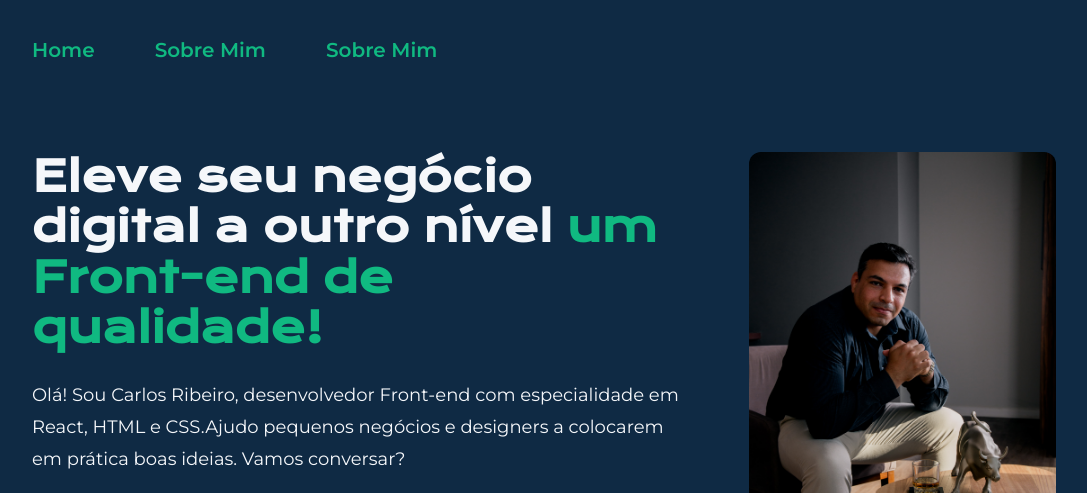
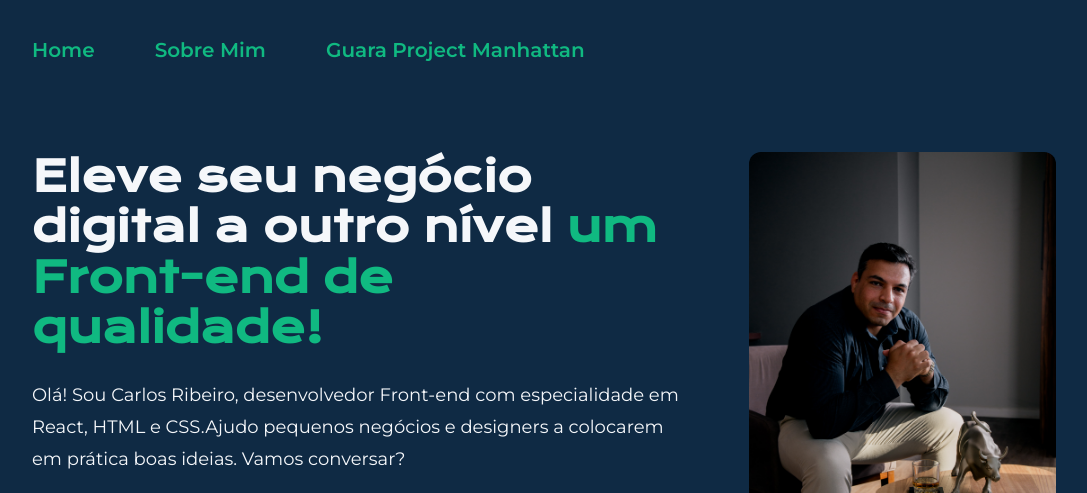
Before and after one commit to wolfadvisor/wolf-business-advisor, a plain HTML site: page index.html in a window 1280 px wide. Shown: the top 493 px of the page, without its empty margins (96-1183 px from the left). Drawn offline with nearby package versions, Linux system fonts and the light colour scheme.

Commit message:
Mundança no link do projeto guara.

```diff
--- a/index.html
+++ b/index.html
@@ -12,7 +12,9 @@
       <nav class="cabecalho__menu">
         <a class="cabecalho__menu__link" href="index.html">Home</a>
         <a class="cabecalho__menu__link" href="about.html">Sobre Mim</a>
-        <a class="cabecalho__menu__link" href="guara.html">Sobre Mim</a>
+        <a class="cabecalho__menu__link" href="guara.html"
+          >Guara Project Manhattan</a
+        >
       </nav>
     </header>
     <main class="apresentacao">
```
